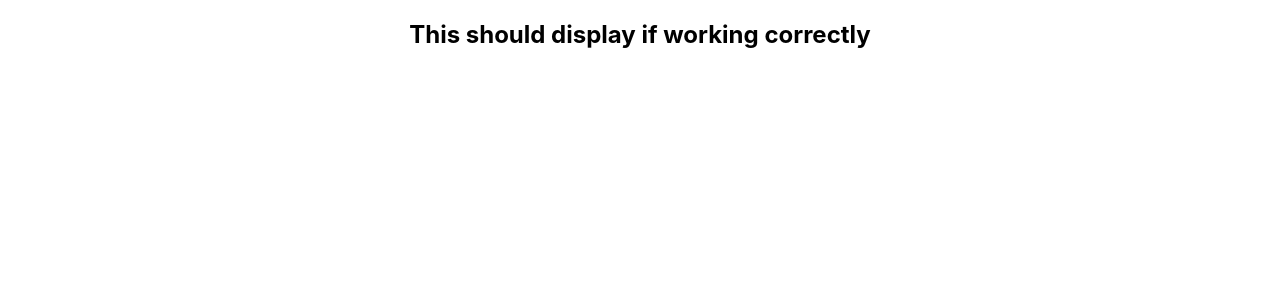
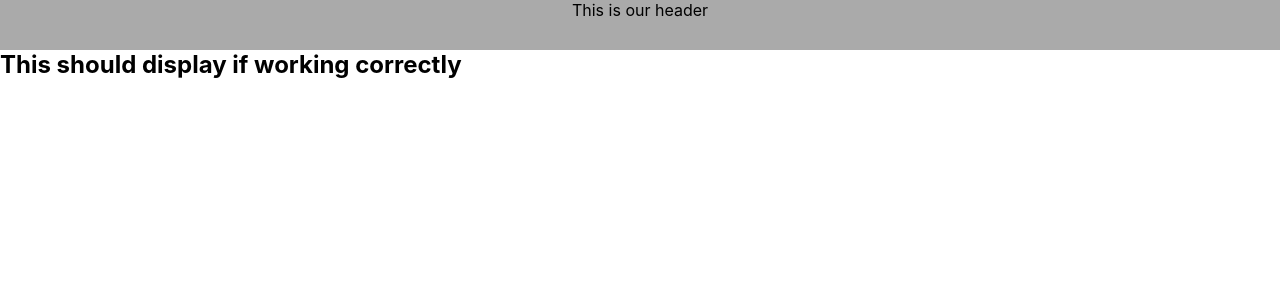
Before and after one commit to FranklinUmeObi/E-Business_GroupProject, a React (Create React App) app in the folder our-website/: page / in a window 1280 px wide. Shown: the top 300 px of the page. Built offline with nearby package versions, Linux system fonts and the light colour scheme.

Commit message:
made a wireframe header component

```diff
--- a/our-website/src/App.css
+++ b/our-website/src/App.css
@@ -1,38 +1,4 @@
-.App {
-  text-align: center;
+* {
+    padding: 0;
+    margin: 0;
 }
-
-.App-logo {
-  height: 40vmin;
-  pointer-events: none;
-}
-
-@media (prefers-reduced-motion: no-preference) {
-  .App-logo {
-    animation: App-logo-spin infinite 20s linear;
-  }
-}
-
-.App-header {
-  background-color: #282c34;
-  min-height: 100vh;
-  display: flex;
-  flex-direction: column;
-  align-items: center;
-  justify-content: center;
-  font-size: calc(10px + 2vmin);
-  color: white;
-}
-
-.App-link {
-  color: #61dafb;
-}
-
-@keyframes App-logo-spin {
-  from {
-    transform: rotate(0deg);
-  }
-  to {
-    transform: rotate(360deg);
-  }
-}
--- a/our-website/src/App.js
+++ b/our-website/src/App.js
@@ -1,9 +1,11 @@
 import React from 'react';
+import Header from './Components/header'
 import './App.css';
 
 function App() {
   return (
     <div className="App">
+      <Header/>
      <h2>This should display if working correctly</h2>
     </div>
   );
--- /dev/null
+++ b/our-website/src/Components/header.css
@@ -0,0 +1,7 @@
+.header {
+    background: #aaa;
+    width: 100%;
+    height: 50px;
+    display: flex;
+    justify-content: space-around;
+}
--- /dev/null
+++ b/our-website/src/Components/header.js
@@ -0,0 +1,12 @@
+import React from 'react'
+import './header.css';
+
+function header() {
+    return (
+        <div className="header">
+            <p>This is our header</p>
+        </div>
+    )
+}
+
+export default header
```
